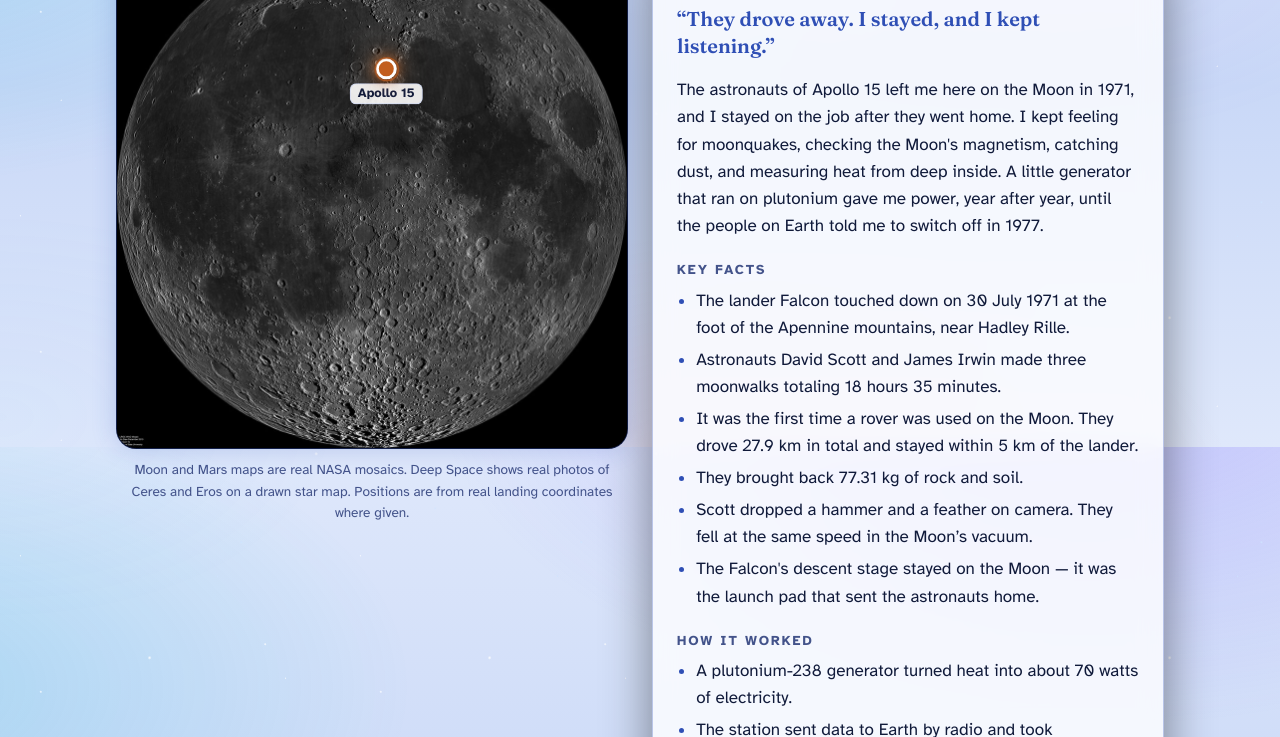
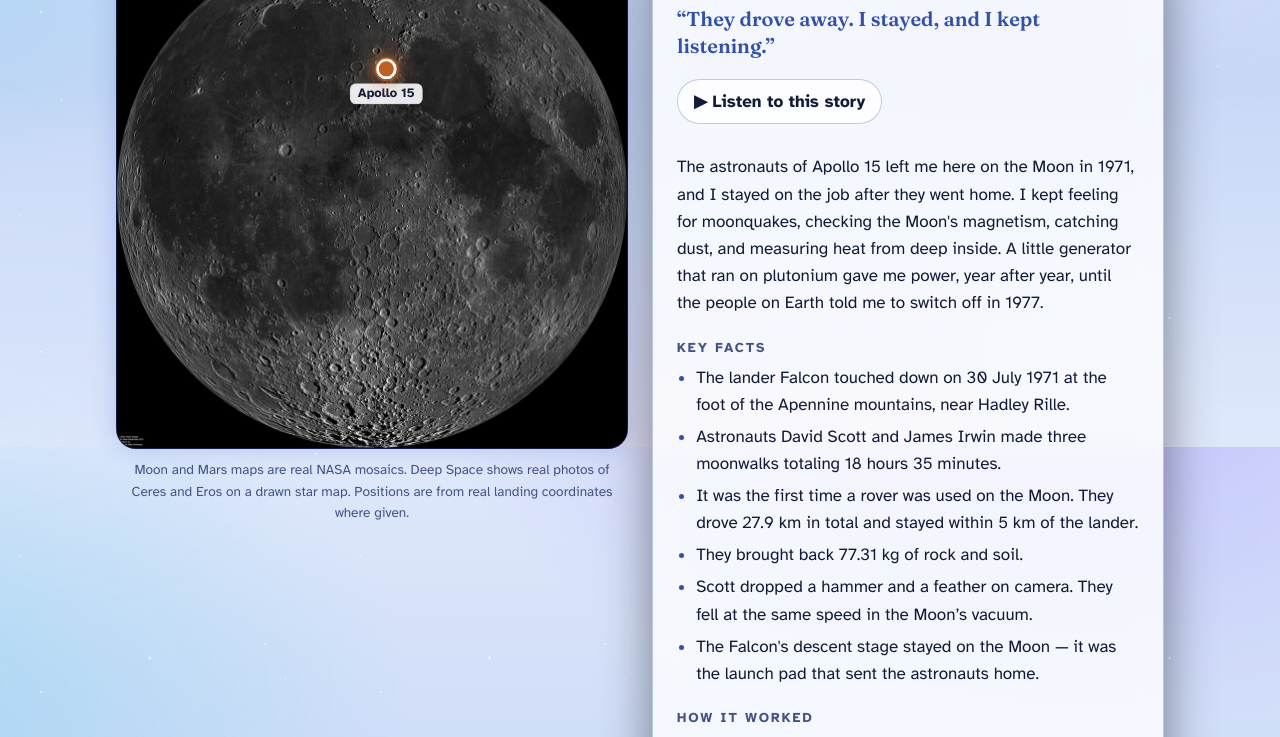
Before and after one commit to Sreehari3301/ghost-rovers, a plain HTML site: page index.html in a window 1280 px wide. Both pictures are taken after a click on the button "Apollo 15". Shown: the part 353-1090 px from the top of the page. Drawn offline with Linux system fonts and the light colour scheme.

Commit message:
feat: add text-to-speech audio narration for rover stories

```diff
--- a/app.js
+++ b/app.js
@@ -10,12 +10,16 @@ function el(t,c,h){var e=document.createElement(t);if(c)e.className=c;if(h!=null
 function tabs(){var t=document.getElementById("tabs");t.innerHTML="";WORLDS.forEach(function(w){var b=el("button","",w.label);b.setAttribute("role","tab");b.setAttribute("aria-selected",w.id===cur);b.onclick=function(){cur=w.id;sel=null;tabs();map();show(null)};t.appendChild(b)})}
 function map(){var m=document.getElementById("map");m.className=cur==="mars"?"map map-wide":"map";m.innerHTML=MAPS[cur];M.filter(function(x){return x.world===cur}).forEach(function(x){var b=el("button","mk",'<i></i><span>'+x.label+'</span>');b.style.left=x.x+"%";b.style.top=x.y+"%";b.setAttribute("aria-label","Open the story of "+x.name);b.setAttribute("aria-pressed",sel===x.id);b.onclick=function(){sel=x.id;map();show(x);document.getElementById("panel").focus({preventScroll:false})};m.appendChild(b)})}
 function list(a){return"<ul>"+a.map(function(s){return"<li>"+s+"</li>"}).join("")+"</ul>"}
-function show(x){var p=document.getElementById("panel");if(!x){p.innerHTML='<p class="empty">Tap a glowing signal on the map to wake up a machine.</p>';return}
-var h='<h2>'+x.name+'</h2><p class="hook">“'+x.hook+'”</p><p>'+x.story+'</p><h3>Key facts</h3>'+list(x.facts);
+function stopSpeak(){if('speechSynthesis' in window){speechSynthesis.cancel()}var b=document.getElementById('listenBtn');if(b){b.textContent='▶ Listen to this story';b.setAttribute('aria-label','Listen to this story')}}
+function toggleSpeak(x){if(!('speechSynthesis' in window))return;if(speechSynthesis.speaking){stopSpeak();return}var u=new SpeechSynthesisUtterance(x.story);u.lang='en-US';u.rate=.95;u.onend=function(){stopSpeak()};u.onerror=function(){stopSpeak()};speechSynthesis.speak(u);var b=document.getElementById('listenBtn');if(b){b.textContent='■ Stop listening';b.setAttribute('aria-label','Stop listening')}}
+function show(x){stopSpeak();var p=document.getElementById("panel");if(!x){p.innerHTML='<p class="empty">Tap a glowing signal on the map to wake up a machine.</p>';return}
+var h='<h2>'+x.name+'</h2><p class="hook">“'+x.hook+'”</p>';
+if('speechSynthesis' in window){h+='<button id="listenBtn" class="listen" aria-label="Listen to this story">▶ Listen to this story</button>'}
+h+='<p>'+x.story+'</p><h3>Key facts</h3>'+list(x.facts);
 if(x.howItWorked.length)h+='<h3>How it worked</h3>'+list(x.howItWorked);
 h+='<details><summary>Read the ending</summary><p>'+x.ending+'</p>'+(x.nowAt?'<p><b>Where it is now:</b> '+x.nowAt+'</p>':'')+'</details>';
 h+='<h3>Sources</h3>'+list(x.sources.map(function(u){return'<a href="'+u+'" target="_blank" rel="noopener">'+u.replace("https://","")+'</a>'}));
-p.innerHTML=h}
+p.innerHTML=h;var lb=document.getElementById('listenBtn');if(lb){lb.onclick=function(){toggleSpeak(x)}}}
 fetch("data.json")
   .then(function(r){return r.json()})
   .then(function(d){M=d.machines;tabs();map();show(null)})
--- a/style.css
+++ b/style.css
@@ -155,6 +155,12 @@ header p{max-width:42rem; color:var(--muted); margin:.75rem 0 0}
 }
 @keyframes ping{0%{transform:scale(.6); opacity:.9}100%{transform:scale(1.5); opacity:0}}
 .note{font-size:.85rem; color:var(--muted); text-align:center; margin:.6rem 0 0}
+.listen{
+  font:inherit; font-weight:700; padding:.5rem 1rem; border-radius:2rem;
+  border:1px solid var(--line); background:var(--card); color:var(--fg); cursor:pointer;
+  margin:.25rem 0 .75rem;
+}
+.listen:hover{border-color:var(--accent)}
 .panel{
   background:var(--card); border:1px solid var(--line); border-radius:1.25rem; padding:1.5rem;
   backdrop-filter:blur(12px); -webkit-backdrop-filter:blur(12px);
```
